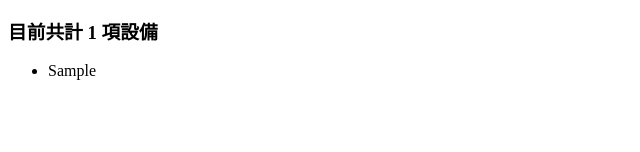
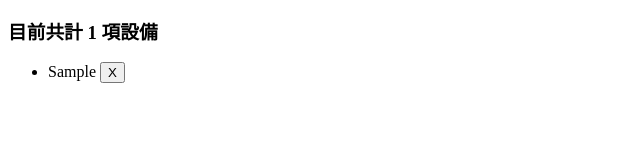
Before and after one commit to 5xTraining/AUO-Device-Manager, a Vue app: page / in a window 1280 px wide. Both pictures are taken after typing "Sample" into the empty fields and a click on the button "新增". Shown: the part 140-292 px from the top of the page, without its empty margins (0-640 px from the left). Built offline with nearby package versions, Linux system fonts and the light colour scheme.

Commit message:
add uuid to device

```diff
--- a/package.json
+++ b/package.json
@@ -8,6 +8,7 @@
     "preview": "vite preview"
   },
   "dependencies": {
+    "uuid": "^9.0.0",
     "vue": "^3.3.4"
   },
   "devDependencies": {
--- a/src/App.vue
+++ b/src/App.vue
@@ -1,6 +1,7 @@
 <script>
 import DeviceInfo from "./components/headers/Info.vue";
 import DeviceItem from "./components/devices/Item.vue";
+import { v4 as uuidv4 } from "uuid";
 
 export default {
   components: {
@@ -17,7 +18,11 @@ export default {
   methods: {
     addDevice() {
       if (this.device !== "") {
-        this.devices.unshift(this.device);
+        const item = {
+          id: uuidv4(),
+          title: this.device,
+        };
+        this.devices.unshift(item);
         this.device = "";
       }
     },
--- a/src/components/devices/Item.vue
+++ b/src/components/devices/Item.vue
@@ -1,11 +1,17 @@
 <script>
 export default {
   props: {
-    device: String,
+    device: {
+      type: Object,
+      required: true,
+    },
   },
 };
 </script>
 
 <template>
-  <li>{{ device }}</li>
+  <li>
+    {{ device.title }}
+    <button>X</button>
+  </li>
 </template>
```
Also changed, not shown: 1 other file (tests, documents, lock files or other folders).
